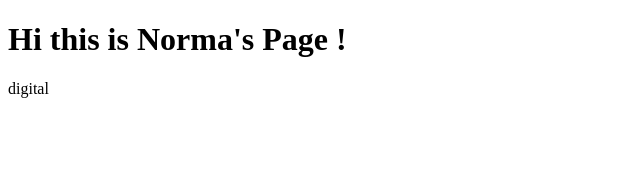
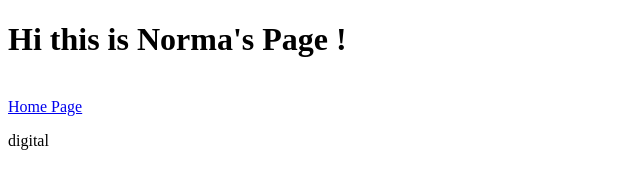
Before and after one commit to NormaJ04/NormaJ04.github.io, a plain HTML site: page digitaldesign.html in a window 1280 px wide. Shown: the whole page, without its empty margins (0-640 px from the left). Drawn offline with Linux system fonts and the light colour scheme.

Commit message:
Update digitaldesign.html

```diff
--- a/digitaldesign.html
+++ b/digitaldesign.html
@@ -9,7 +9,9 @@
   <body>
 
       <h1> Hi this is Norma's  Page !</h1>
-
+ <br>
+  <a href= "index.html"> Home Page</a>
+     <br>
       <p>digital</p>
 
   </body>
```
